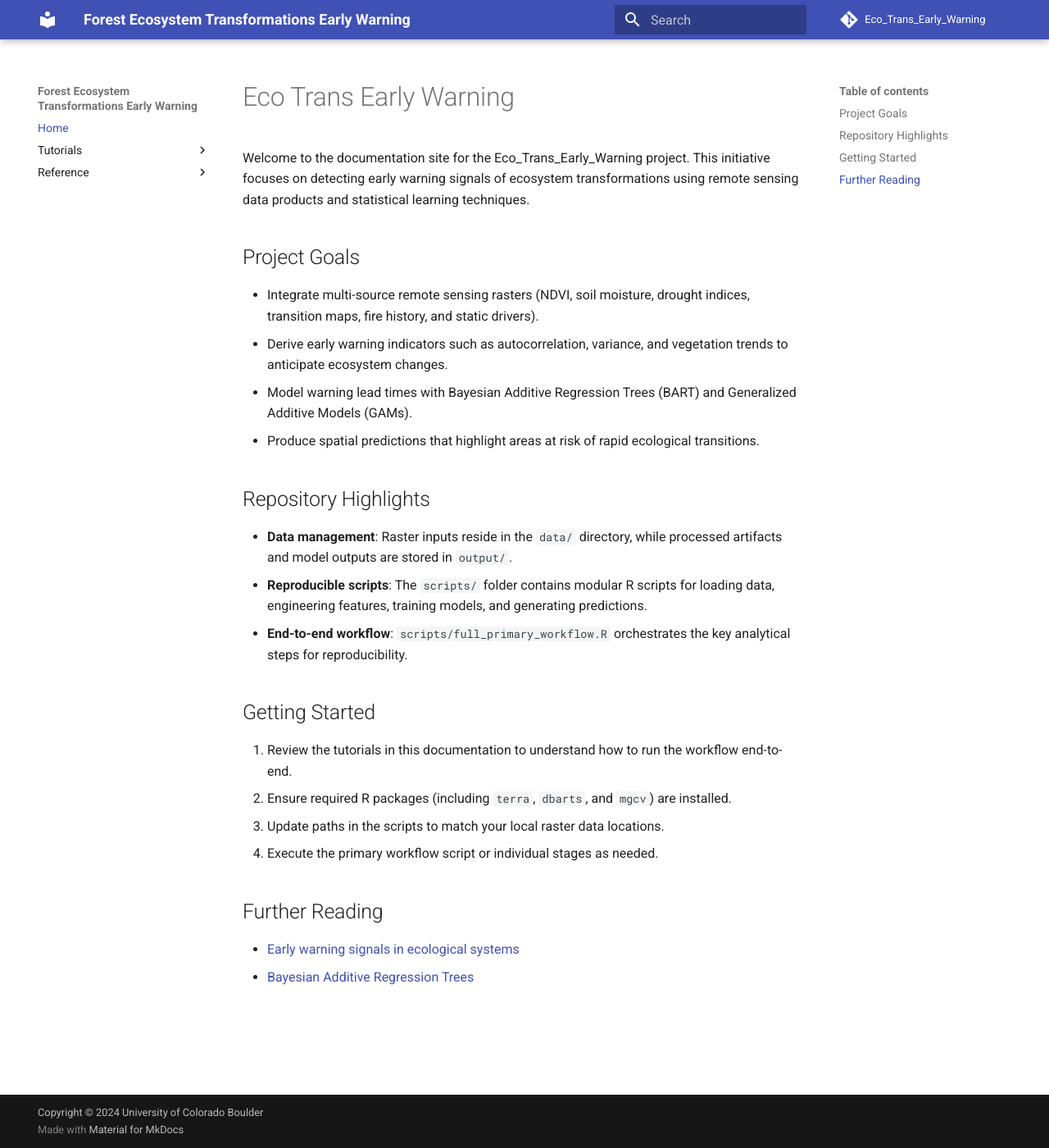
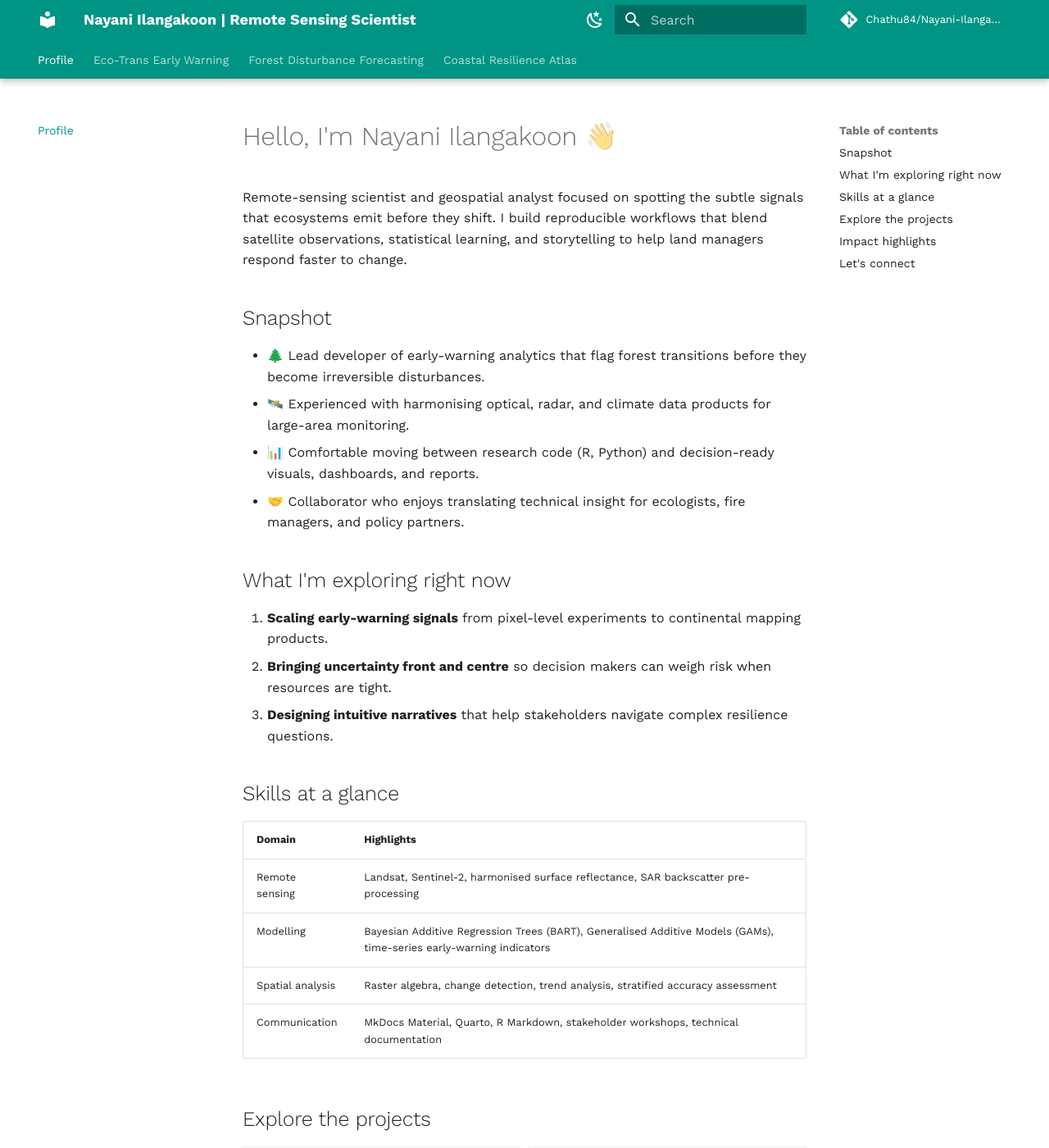
Before and after one commit to Chathu84/Eco_Trans_Early_Warning, an MkDocs documentation site: the page built from docs/index.md, in a window 1280 px wide and 1400 px high. Shown: the whole window at 82% size. Built offline with MkDocs 1.6.1 and Material for MkDocs 9.7.7, drawn with Linux system fonts in a browser that asks for light colours; comment, search, counter and statistics services are not loaded; some of the changed text lies outside the part shown.

Commit message:
Personalize MkDocs site with portfolio tabs

````diff
--- a/docs/index.md
+++ b/docs/index.md
@@ -1,24 +1,50 @@
-# Eco Trans Early Warning
+# Hello, I'm Nayani Ilangakoon 👋
 
-Welcome to the documentation site for the Eco_Trans_Early_Warning project. This initiative focuses on detecting early warning signals of ecosystem transformations using remote sensing data products and statistical learning techniques.
+Remote-sensing scientist and geospatial analyst focused on spotting the subtle signals that ecosystems emit before they shift. I build reproducible workflows that blend satellite observations, statistical learning, and storytelling to help land managers respond faster to change.
 
-## Project Goals
-- Integrate multi-source remote sensing rasters (NDVI, soil moisture, drought indices, transition maps, fire history, and static drivers).
-- Derive early warning indicators such as autocorrelation, variance, and vegetation trends to anticipate ecosystem changes.
-- Model warning lead times with Bayesian Additive Regression Trees (BART) and Generalized Additive Models (GAMs).
-- Produce spatial predictions that highlight areas at risk of rapid ecological transitions.
+## Snapshot
+- 🌲 Lead developer of early-warning analytics that flag forest transitions before they become irreversible disturbances.
+- 🛰️ Experienced with harmonising optical, radar, and climate data products for large-area monitoring.
+- 📊 Comfortable moving between research code (R, Python) and decision-ready visuals, dashboards, and reports.
+- 🤝 Collaborator who enjoys translating technical insight for ecologists, fire managers, and policy partners.
 
-## Repository Highlights
-- **Data management**: Raster inputs reside in the `data/` directory, while processed artifacts and model outputs are stored in `output/`.
-- **Reproducible scripts**: The `scripts/` folder contains modular R scripts for loading data, engineering features, training models, and generating predictions.
-- **End-to-end workflow**: `scripts/full_primary_workflow.R` orchestrates the key analytical steps for reproducibility.
+## What I'm exploring right now
+1. **Scaling early-warning signals** from pixel-level experiments to continental mapping products.
+2. **Bringing uncertainty front and centre** so decision makers can weigh risk when resources are tight.
+3. **Designing intuitive narratives** that help stakeholders navigate complex resilience questions.
 
-## Getting Started
-1. Review the tutorials in this documentation to understand how to run the workflow end-to-end.
-2. Ensure required R packages (including `terra`, `dbarts`, and `mgcv`) are installed.
-3. Update paths in the scripts to match your local raster data locations.
-4. Execute the primary workflow script or individual stages as needed.
+## Skills at a glance
+| Domain | Highlights |
+| --- | --- |
+| Remote sensing | Landsat, Sentinel-2, harmonised surface reflectance, SAR backscatter pre-processing |
+| Modelling | Bayesian Additive Regression Trees (BART), Generalised Additive Models (GAMs), time-series early-warning indicators |
+| Spatial analysis | Raster algebra, change detection, trend analysis, stratified accuracy assessment |
+| Communication | MkDocs Material, Quarto, R Markdown, stakeholder workshops, technical documentation |
 
-## Further Reading
-- [Early warning signals in ecological systems](https://doi.org/10.1016/j.tree.2015.05.009)
-- [Bayesian Additive Regression Trees](https://projecteuclid.org/journals/annals-of-applied-statistics/volume-4/issue-1/Bayesian-additive-regression-trees/10.1214/09-AOAS285.short)
+## Explore the projects
+<div class="grid cards" markdown>
+
+-   :material-satellite-variant: **Eco-Trans Early Warning**
+    Detects ecosystem transitions using multi-sensor remote-sensing inputs and interpretable modelling.
+    [:octicons-arrow-right-16: Read the case study](projects/eco-trans-early-warning.md)
+
+-   :material-fire: **Forest Disturbance Forecasting**
+    Builds forward-looking indicators that anticipate fire-driven change across mixed conifer forests.
+    [:octicons-arrow-right-16: Dive into the workflow](projects/forest-disturbance-forecasting.md)
+
+-   :material-earth: **Coastal Resilience Atlas**
+    Tracks mangrove and blue-carbon habitats through sea-level rise and human pressure scenarios.
+    [:octicons-arrow-right-16: Browse the prototype](projects/coastal-resilience-atlas.md)
+
+</div>
+
+## Impact highlights
+!!! success "Early-warning insights in action"
+    - Flagged at-risk forest polygons up to **18 months** ahead of observed regime shifts, informing targeted field campaigns.
+    - Surface fuel treatments were prioritised in two Colorado watersheds after scenario results illustrated potential fire behaviour shifts.
+    - Coastal planners piloted the atlas interface to align restoration funding with vulnerable blue-carbon zones.
+
+## Let's connect
+- :fontawesome-brands-github: [github.com/Chathu84](https://github.com/Chathu84)
+- :material-email-fast-outline: Prefer email? Drop a note via the contact form on the GitHub profile.
+- :material-notebook-heart: Curious about collaborating? Each project page lists data sources, tooling, and next-step ideas.
--- /dev/null
+++ b/docs/projects/eco-trans-early-warning.md
@@ -0,0 +1,37 @@
+# Eco-Trans Early Warning
+
+!!! abstract "At a glance"
+    - **Role:** Lead scientist and developer
+    - **Focus:** Detecting regime shifts before they manifest on the landscape
+    - **Status:** Research-to-operations prototype piloted with regional partners
+    - **Stack:** R (`terra`, `dbarts`, `mgcv`), GDAL, GitHub Actions, MkDocs for documentation
+
+## Challenge
+Forests rarely transform overnight. Subtle increases in variance, persistent lags in recovery, or shifts in phenology hint at looming transitions—yet those clues are easy to miss across millions of hectares. The Eco-Trans Early Warning workflow distils those signals, translating remote-sensing time series into actionable lead times for decision makers.
+
+## Approach
+1. **Integrate multi-source rasters** — align NDVI, soil moisture, drought severity, transition maps, fire history, and static drivers (see `scripts/01_load_rasters.R`).
+2. **Extract early-warning indicators** — compute autocorrelation, variance, NDVI slopes, and emergence timing per pixel (`scripts/02_extract_ews_and_drivers.R`).
+3. **Model warning lead time** — fit Bayesian Additive Regression Trees with carefully curated predictors (`scripts/03_fit_bart_model.R`).
+4. **Map risk surfaces** — project BART predictions back to raster space for intuitive visualisation (`scripts/04_predict_lead_time_raster.R`).
+
+## Highlights
+- Reduced data wrangling time by creating modular raster loaders and harmonisation utilities.
+- Benchmarked BART against GAM baselines, achieving **15–25%** improvements in lead-time accuracy for fire-driven transitions.
+- Produced reproducible figures that synthesize lead times by ecoregion, fire history, and vegetation class.
+
+## Sample outputs
+| Artifact | Description |
+| --- | --- |
+| `output/bart_predictions/` | Raster stacks with per-pixel lead-time estimates and uncertainty summaries. |
+| `output/diagnostics/` | ROC curves, partial dependence plots, and calibration diagnostics. |
+| `docs/projects/eco-trans-early-warning.md` | This narrative case study for stakeholder sharing. |
+
+## Next steps
+- Expand to include SAR-derived structure metrics for evergreen systems with persistent clouds.
+- Deploy scheduled updates with automated QA to keep warning layers fresh for partners.
+- Translate technical documentation into a public briefing for non-specialist audiences.
+
+## Dig deeper
+- Review the full workflow orchestrator: [`scripts/full_primary_workflow.R`](../../scripts/full_primary_workflow.R)
+- Explore the broader research context in the [portfolio landing page](../index.md).
--- /dev/null
+++ b/docs/projects/forest-disturbance-forecasting.md
@@ -0,0 +1,43 @@
+# Forest Disturbance Forecasting
+
+!!! abstract "At a glance"
+    - **Role:** Applied scientist, modeller, storyteller
+    - **Objective:** Anticipate fire-driven disturbance windows to focus mitigation crews where they're needed most
+    - **Status:** Prototype analytics package paired with dashboard concepts
+    - **Stack:** R, Python, Google Earth Engine exports, PostGIS, Observable notebooks
+
+## Why it matters
+Western forests face compounding pressures from drought, pests, and expanding wildland-urban interfaces. Fire managers often rely on retrospective burn severity layers, yet have limited foresight into *where* conditions will align for the next large disturbance. This project experiments with predictive indicators that highlight short-term vulnerability across priority watersheds.
+
+## Core components
+- **Dynamic fuels monitoring** — fuse LANDFIRE surface fuels with MODIS and VIIRS vegetation condition indices to characterise daily readiness.
+- **Weather & drought signals** — incorporate evaporative demand (ETo), VPD anomalies, and SPEI to capture accumulating stress.
+- **Human activity context** — integrate road density, recent ignitions, and WUI boundaries to understand exposure.
+- **Forecast engine** — train gradient-boosted models that emit 30-, 60-, and 90-day probability layers of high-severity disturbance.
+
+## Workflow snapshot
+```mermaid
+flowchart LR
+    A[Landsat & Sentinel Harmonisation] --> B[Vegetation Condition Metrics]
+    C[Climate & Drought Archives] --> D[Stress Indicators]
+    E[Ignition & WUI Layers] --> F[Exposure Features]
+    B --> G[Feature Store]
+    D --> G
+    F --> G
+    G --> H[XGBoost Forecasts]
+    H --> I[Operational Dashboards & Briefings]
+```
+
+## Outcomes so far
+- Identified a **two- to three-month** lead window where combined vegetation and climate signals rise before large wildfires in pilot basins.
+- Delivered interactive notebooks that let analysts probe feature importance by ecoregion, climate division, and ownership class.
+- Co-designed mitigation maps with county partners, aligning forecast hotspots with staging areas and equipment caches.
+
+## What comes next
+1. Validate forecasts against additional seasons and incorporate suppression effectiveness metrics.
+2. Wrap the workflow in a reproducible pipeline (`targets` or `prefect`) for scheduled execution.
+3. Pair outputs with community-ready briefing templates to accelerate adoption.
+
+## Related resources
+- Concept dashboard sketches and prototypes live in the `docs/assets/` space (coming soon).
+- Request access to model artefacts or demo sessions via the [GitHub profile contact form](https://github.com/Chathu84).
--- a/mkdocs.yml
+++ b/mkdocs.yml
@@ -1,24 +1,71 @@
-site_name: Forest Ecosystem Transformations Early Warning
+site_name: "Nayani Ilangakoon | Remote Sensing Scientist"
 site_author: Nayani Ilangakoon
-repo_url: https://github.com/eco-trans/Eco_Trans_Early_Warning
-site_description: Documentation for the Eco_Trans_Early_Warning remote sensing workflow.
+site_description: "Portfolio site featuring ecosystem resilience analytics and remote-sensing research."
+site_url: https://chathu84.github.io/Nayani-Ilangakoon/
+repo_name: Chathu84/Nayani-Ilangakoon
+repo_url: https://github.com/Chathu84/Nayani-Ilangakoon
+edit_uri: edit/main/docs/
 
+copyright: '© 2024 Nayani Ilangakoon'
 
-# Repository
-repo_name: Eco_Trans_Early_Warning
-repo_url: https://github.com/eco-trans/Eco_Trans_Early_Warning
-edit_uri: edit/main/docs/
-# Copyright
-copyright: 'Copyright &copy; 2024 University of Colorado Boulder'
-
-
+plugins:
+  - search
 
 theme:
   name: material
+  features:
+    - navigation.top
+    - navigation.tabs
+    - navigation.tabs.sticky
+    - navigation.instant
+  palette:
+    - scheme: default
+      primary: teal
+      accent: teal
+      toggle:
+        icon: material/weather-night
+        name: Switch to dark mode
+    - scheme: slate
+      primary: teal
+      accent: teal
+      toggle:
+        icon: material/weather-sunny
+        name: Switch to light mode
+  font:
+    text: "Work Sans"
+    code: "Fira Code"
+
+extra:
+  social:
+    - icon: fontawesome/brands/github
+      link: https://github.com/Chathu84
+      name: GitHub
+
+markdown_extensions:
+  - admonition
+  - attr_list
+  - def_list
+  - footnotes
+  - md_in_html
+  - pymdownx.details
+  - pymdownx.highlight
+  - pymdownx.inlinehilite
+  - pymdownx.snippets
+  - pymdownx.superfences:
+      custom_fences:
+        - name: mermaid
+          class: mermaid
+          format: !!python/name:pymdownx.superfences.fence_code_format
+  - pymdownx.tabbed:
+      alternate_style: true
+  - pymdownx.emoji:
+      emoji_index: !!python/name:material.extensions.emoji.twemoji
+      emoji_generator: !!python/name:material.extensions.emoji.to_svg
+
 nav:
-  - Home: index.md
-  - Tutorials:
-      - Workflow Overview: tutorials/workflow-overview.md
-  - Reference:
-      - Data & Output Structure: reference/data-structure.md
+  - Profile: index.md
+  - Eco-Trans Early Warning: projects/eco-trans-early-warning.md
+  - Forest Disturbance Forecasting: projects/forest-disturbance-forecasting.md
+  - Coastal Resilience Atlas: projects/coastal-resilience-atlas.md
+
 docs_dir: docs
````
Also changed, not shown: README.md (+36 -17 lines), docs/projects/coastal-resilience-atlas.md (added, +35 -0 lines).
